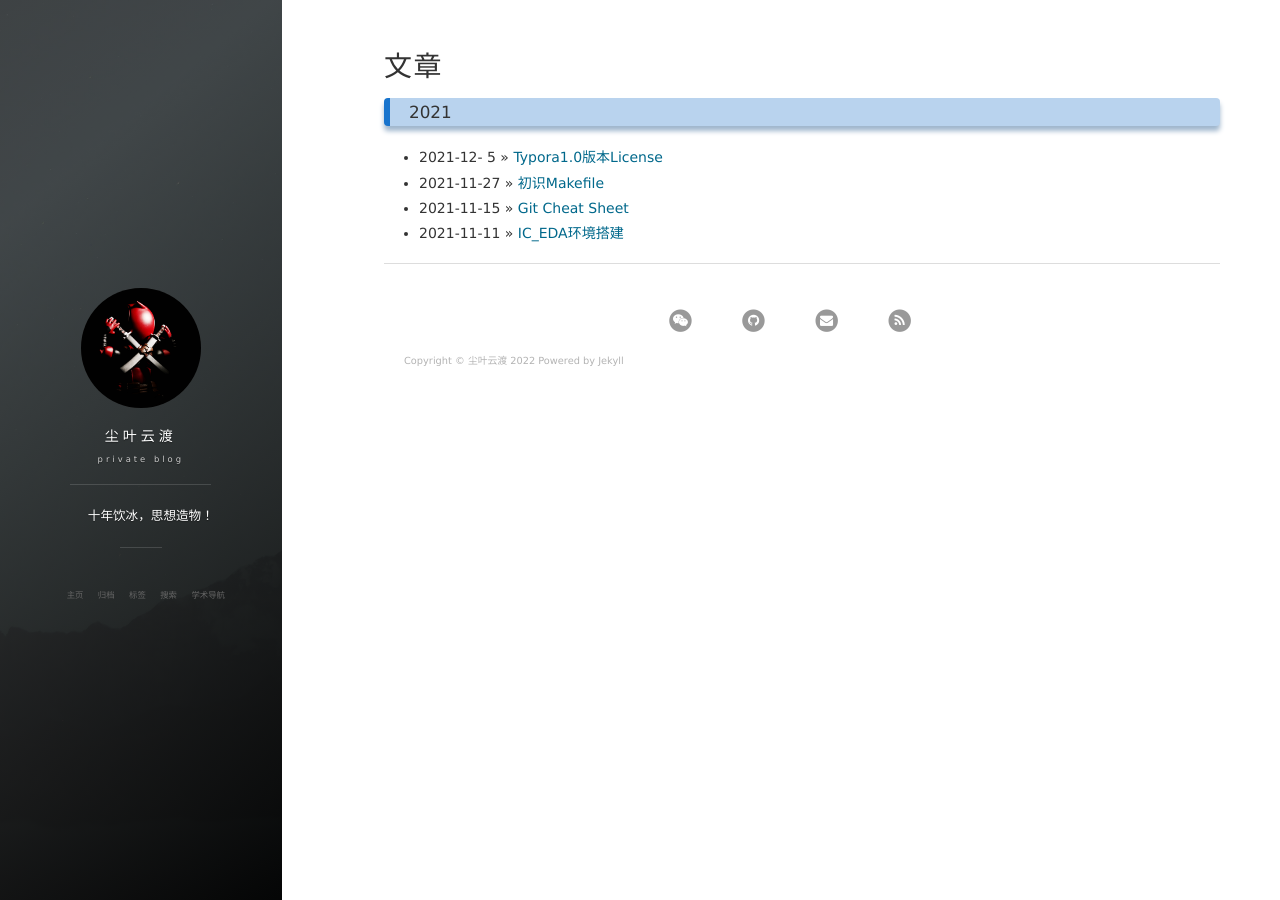
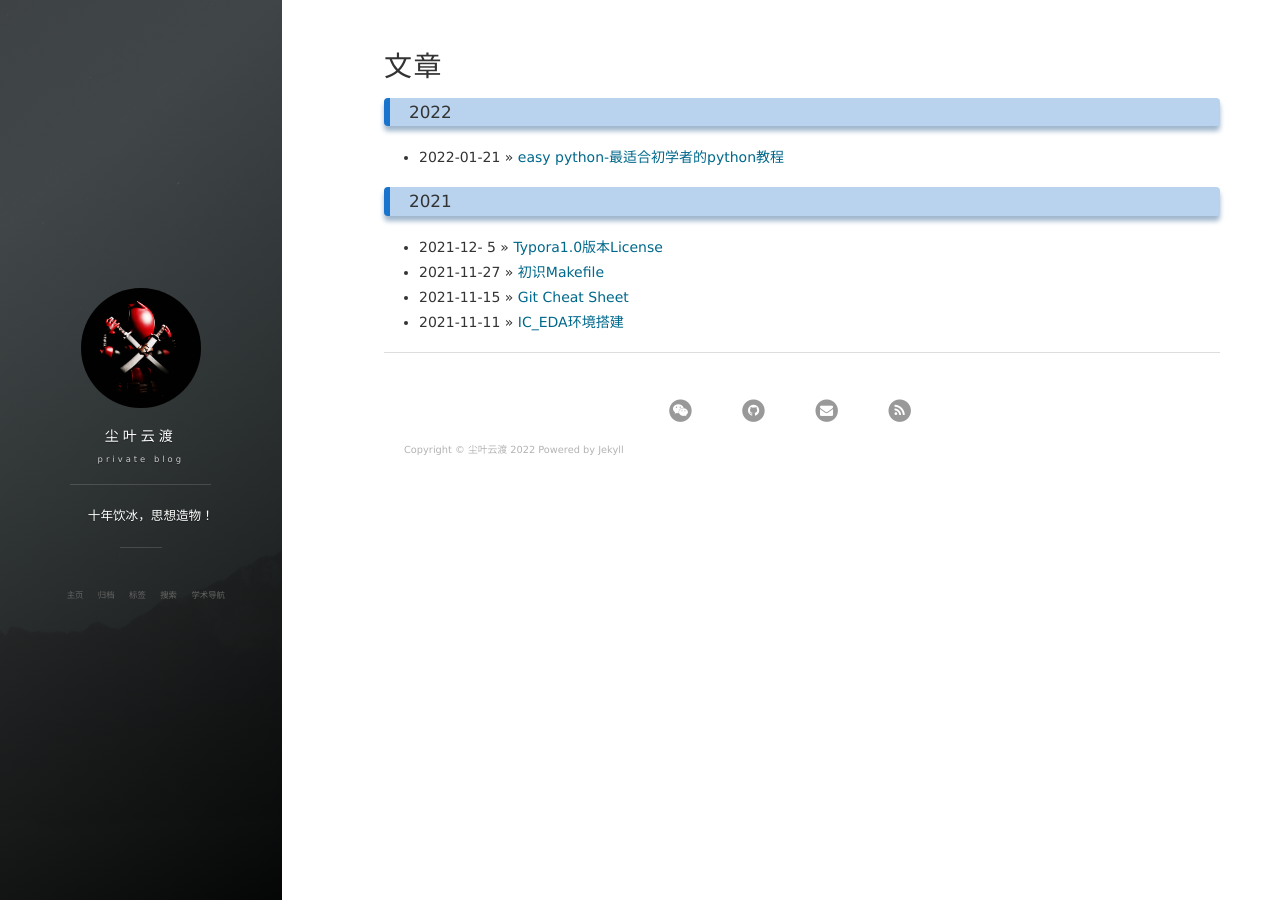
Before and after one commit to choya-lee/choya-lee.github.io, a Jekyll site: the page built from archive.html, in a window 1280 px wide. Built offline with Jekyll 4.4.1, drawn with Linux system fonts in a browser that asks for light colours; nearby versions of some CDN libraries; comment, search, counter and statistics services are not loaded; part of the change alters nothing that is shown.

Commit message:
new post

````diff
--- /dev/null
+++ b/_posts/2022-01-21-easy-python.md
@@ -0,0 +1,47 @@
+---
+layout: post
+title: easy python-最适合初学者的python教程
+date: 2022-01-21 22:36:00
+tags:
+- Python
+published: true
+---
+
+> A collection of some Python learning tutorials, the purpose is to make it easier for everyone to learn python and contribute to the development of the python language.
+
+<blockquote data-tool="科技兽" style="border-top: none;border-right: none;border-bottom: none;font-size: 0.9em;background: url(https://figurebed-iseex.oss-cn-hangzhou.aliyuncs.com/img/20210519013028.png) 10px 10px / 40px no-repeat rgb(31,79,107);overflow: auto;color: inherit;border-left: 0px;padding: 1.2em 2em;margin-bottom: 2em;margin-top: 2em;text-align: center;border-radius: 10px;"><p style="font-family: Optima-Regular, Optima, PingFangSC-light, PingFangTC-light, &quot;PingFang SC&quot;, Cambria, Cochin, Georgia, Times, &quot;Times New Roman&quot;, serif;text-align: justify;line-height: 26px;margin-top: 1em;margin-bottom: 0.3em;font-size: 14px;color: rgb(255, 255, 38);"><strong style="color: #fc8705;">声明</strong><br  />此仓库中教程的讲义和代码来自黑马程序员Python教程_600集Python从入门到精通教程</p></blockquote>
+
+### 初衷
+
+之前一直自学python，主要是看书加刷题，并没有系统的学习Linux和Python的相关知识，经别人推荐，最终选择黑马程序员的Python基础教程。在教程中，老师不仅详细讲解了以上两方面的知识，还详细讲述了Pycharm集成环境的配置和写代码的一些规范、技巧：包括代码`调试`、函数`食用`方法...非常适合初学Python的朋友。
+
+**建议初学者配合[此仓库](https://github.com/choya-lee/esay-python)内的资料跟着[教学视频](https://www.bilibili.com/video/BV1ex411x7Em?p=1)学习**
+
+### 目录
+
+[01_Linux基础](https://github.com/choya-lee/esay-python/tree/main/01_Linux基础)
+
+[02_Python基础](https://github.com/choya-lee/esay-python/tree/main/02_Python基础)
+
+[03_面向对象](https://github.com/choya-lee/esay-python/tree/main/03_面向对象)
+
+[04_项目实战](https://github.com/choya-lee/esay-python/tree/main/04_项目实战)
+
+[05_vi/课程讲义/vi_markdown](https://github.com/choya-lee/esay-python/tree/main/05_vi/课程讲义/vi_markdown)
+
+### 食用方法
+
+1. 视频链接：https://www.bilibili.com/video/BV1ex411x7Em?p=1
+
+2. 代码和讲义：
+
+   - [在线查看easy-python](https://github.com/choya-lee/esay-python)
+
+
+   - clone到本地（推荐）
+
+     ```bash
+     git clone https://github.com/choya-lee/esay-python.git
+
+     git clone git@github.com:choya-lee/esay-python.git
+     ```
````
Also changed, not shown: _posts/2021-12-05-typora-license.md (line endings or trailing spaces).
